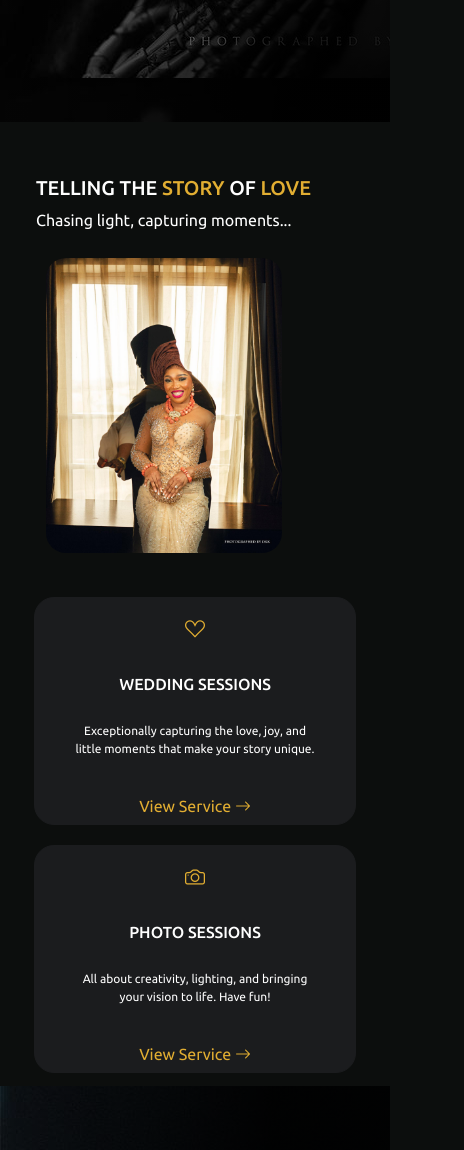
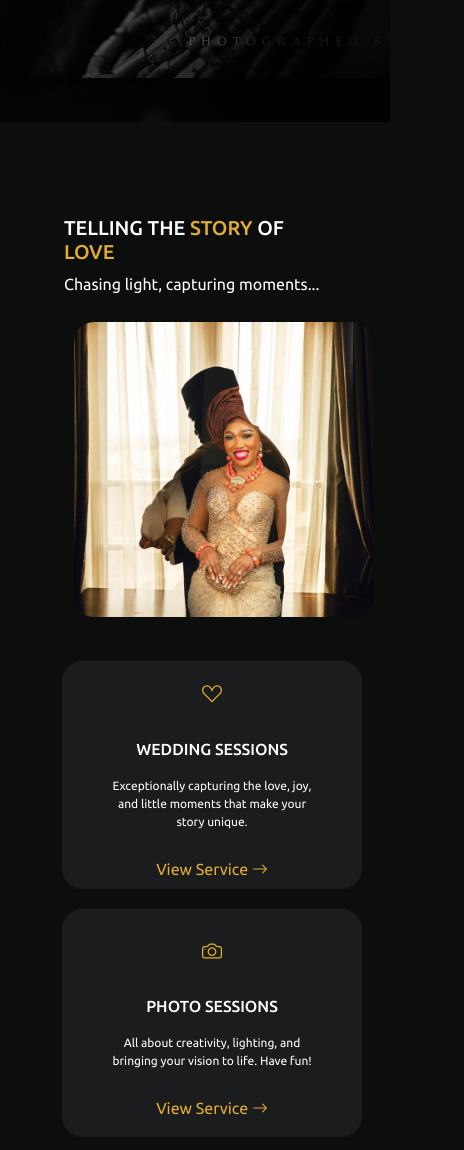
Before and after one commit to Awele123/photography-portfolio, a plain HTML site: page index.html in a window 390 px wide. Shown: the part 722-1872 px from the top of the page, 464 px wide, since content can reach past the window. Drawn offline with nearby package versions, Linux system fonts and the light colour scheme.

Commit message:
Added mobile reponsiveness

```diff
--- a/css/style.css
+++ b/css/style.css
@@ -74,7 +74,7 @@ section.bodycon {
 
 }
 .couple1 img{
-    width: auto;
+    width: 100%;
     height: 50vh;
     border-radius: 20px;
     object-fit: cover;
@@ -88,6 +88,7 @@ section.bodycon {
     align-items: center;
     justify-content: center;
     gap: 20px;
+    width: 100%;
     height: 65vh;
     padding: 40px;
 }
@@ -215,10 +216,17 @@ color:#E2AE32;
 }
 
  @media screen  and (max-width: 576px){
+    .hero{
+        width: 100%;
+    }
 .box {
         margin: 10px;
-        width: 100;
+        width: 300px;
         height: 27vh;
+        gap: 10px;
+        align-content: center;
+        justify-content: center;
+
     }
 .box p{
     text-align: center;
@@ -230,23 +238,25 @@ padding: 10px;
 }
 
 .couple1 img {
-width: auto;
+width: 300px;
 margin: 10px;
 height:35vh;
 }
 
 .review{
-height: 100vh;
-margin-top: 20px;
+width: 100%;
+height: auto;
+margin-top: 50px;
 }
 /* section.review {
     width: 100%;
 } */
 section.bodycon {
     height: 100vh;
-    margin-bottom: 40px;
+    margin: 40px;
    }
  }
 .text{
     height: 90vh;
 }
+.
--- a/index.html
+++ b/index.html
@@ -146,7 +146,7 @@
       </section>
 
       <section class="bodycon">
-        <div class="container">
+        <div class="container g-0">
           <div class="row">
             <div class="col-sm-6">
               <div class="love p-4">
@@ -212,7 +212,7 @@
             <div class="col-sm-6"></div>
             <div class="col-sm-6">
               <div class="text">
-                <h5>CLIENT <span class="name">REVIEW</span></h5>
+                <h5>CLIENT'S <span class="name">REVIEW</span></h5>
                 <i>
                   <span class="quote"><i class="bi bi-quote"></i></span>We
                   couldn't be happier with our experience! Photographed by Dkk
```
